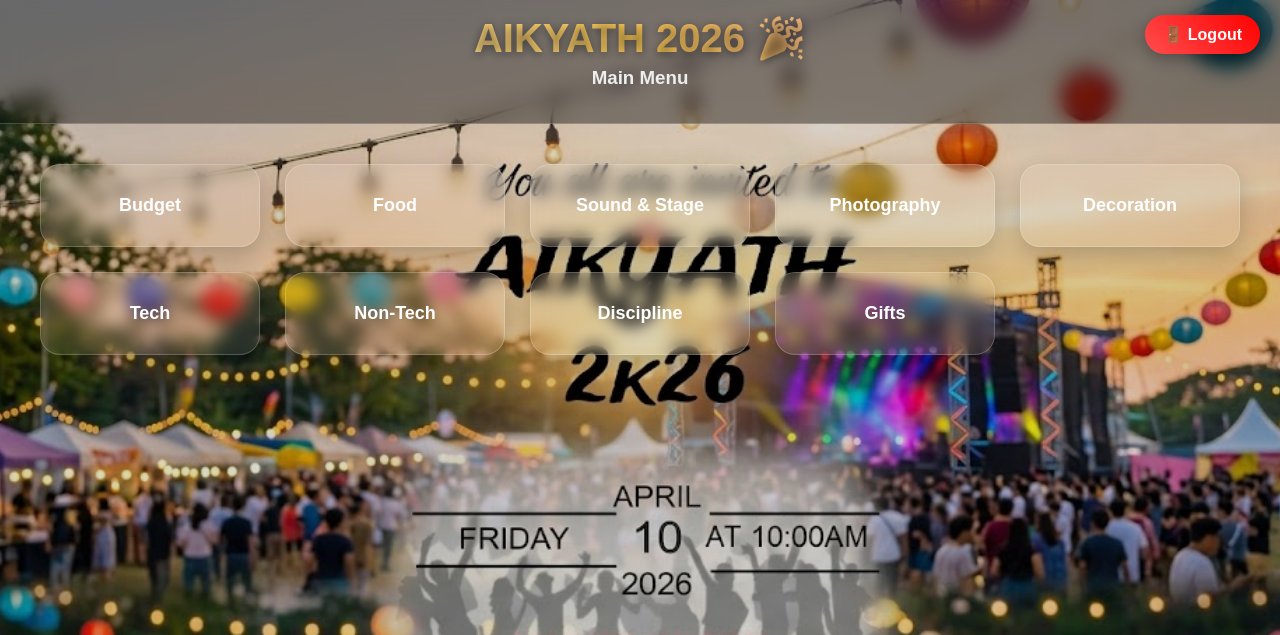
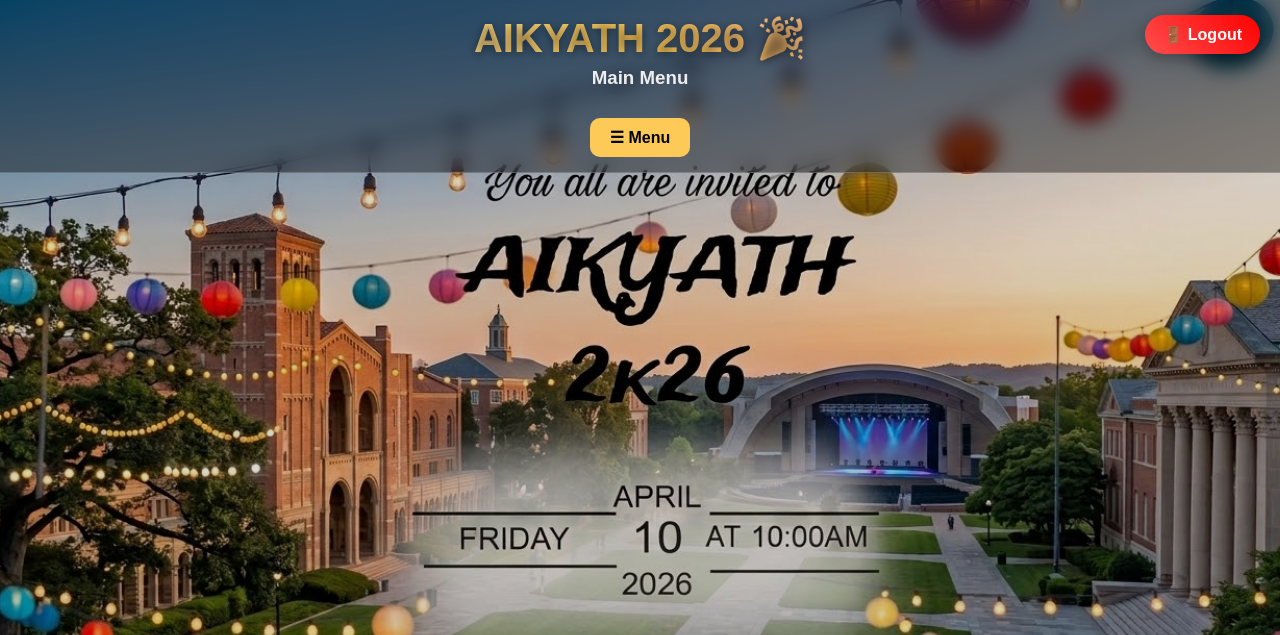
Before and after one commit to SaiGaneshChandu/Aikyath, a Django app: template festapp/templates/home.html in a window 1280 px wide. Shown: the top 635 px of the page. Run offline with Django 4.2, Linux system fonts and the light colour scheme; the template is opened without the code that fills it, so the values that code supplies are empty.

Commit message:
updated requirements and project changes

```diff
--- a/festapp/templates/home.html
+++ b/festapp/templates/home.html
@@ -46,7 +46,7 @@
             border-bottom: 1px solid rgba(255,255,255,0.2);
         }
 
-        /* 🔥 GRADIENT TITLE */
+        /* 🔥 TITLE */
         h1 {
             margin: 0;
             font-size: 40px;
@@ -58,28 +58,43 @@
             text-shadow: 0 2px 10px rgba(0,0,0,0.5);
         }
 
-        h1:hover {
-            text-shadow: 0 0 20px #fff, 0 0 40px #feca57;
-        }
-
         h3 {
             color: #eee;
             margin-top: 5px;
         }
 
+        /* 🔥 MENU BUTTON */
+        .menu-btn {
+            margin-top: 10px;
+            padding: 10px 20px;
+            font-size: 16px;
+            border: none;
+            border-radius: 10px;
+            cursor: pointer;
+
+            background: #feca57;
+            color: black;
+            font-weight: bold;
+
+            transition: 0.3s;
+        }
+
+        .menu-btn:hover {
+            background: #ff9f43;
+        }
+
         /* 🔥 GRID */
         .container {
-            display: grid;
+            display: none; /* initially hidden */
             grid-template-columns: repeat(auto-fit, minmax(220px, 1fr));
             gap: 25px;
             padding: 40px;
         }
 
-        /* 🔥 GLASS CARD */
+        /* 🔥 CARD */
         .card {
             background: rgba(255, 255, 255, 0.08);
             backdrop-filter: blur(8px);
-            -webkit-backdrop-filter: blur(8px);
 
             border-radius: 20px;
             padding: 30px;
@@ -93,7 +108,6 @@
             transition: 0.3s;
         }
 
-        /* 🔥 HOVER */
         .card:hover {
             transform: translateY(-10px);
             background: rgba(255,255,255,0.15);
@@ -116,10 +130,12 @@
     <div class="header">
         <h1>AIKYATH 2026 🎉</h1>
         <h3>Main Menu</h3>
+
+        <button onclick="toggleMenu()" class="menu-btn">☰ Menu</button>
     </div>
 
     <!-- 🔥 CARDS -->
-    <div class="container">
+    <div class="container" id="menuContainer">
 
         <a href="{% url 'budget' %}"><div class="card">Budget</div></a>
         <a href="{% url 'food' %}"><div class="card">Food</div></a>
@@ -133,5 +149,18 @@
 
     </div>
 
+    <!-- 🔥 SCRIPT -->
+    <script>
+        function toggleMenu() {
+            var menu = document.getElementById("menuContainer");
+
+            if (menu.style.display === "none" || menu.style.display === "") {
+                menu.style.display = "grid";
+            } else {
+                menu.style.display = "none";
+            }
+        }
+    </script>
+
 </body>
 </html>
```
Also changed, not shown: db.sqlite3, festapp/static/images/background.jpg, festproject/static/images/background.jpg, static/images/background.jpg (deleted), 1 other file.
